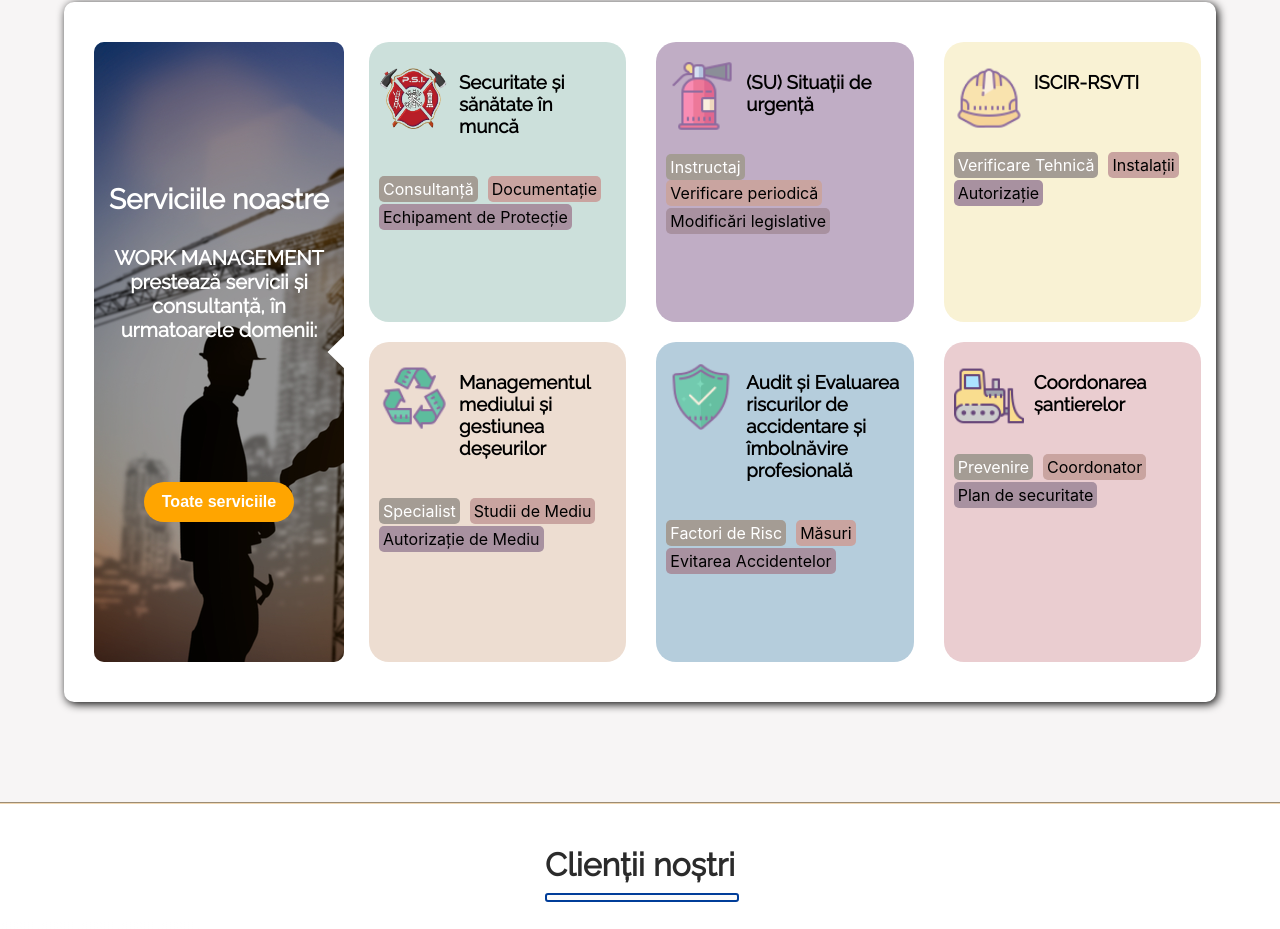
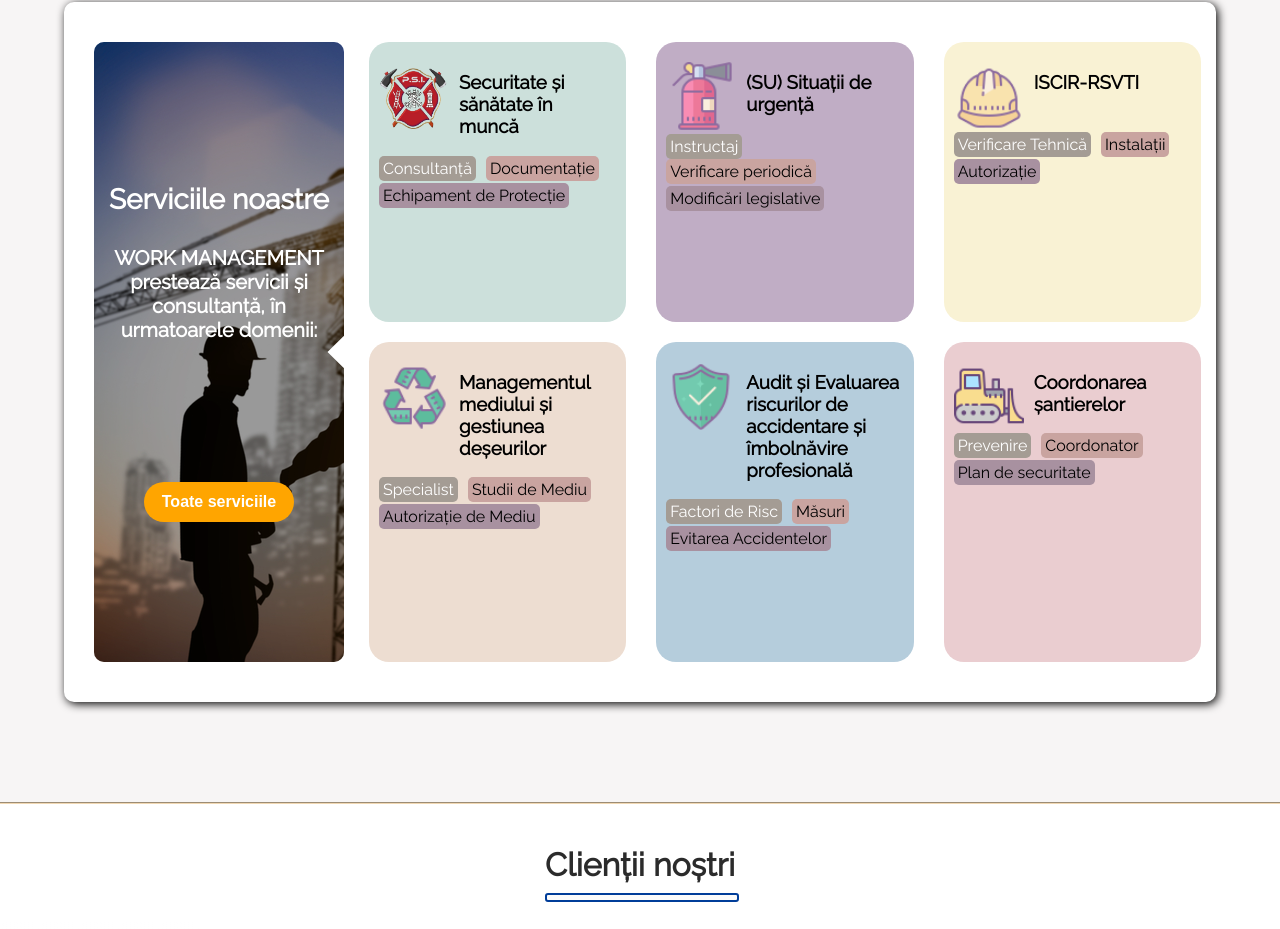
Before and after one commit to bmarcu13/work-management-website, a React (Create React App) app: page / in a window 1280 px wide. Shown: the part 1054-1983 px from the top of the page. Built offline with nearby package versions, Linux system fonts and the light colour scheme; grey boxes are pictures that could not be loaded.

Commit message:
replaced keywords divs with p's

```diff
--- a/src/Components/ServicesMainPage/ServicesMainPage.css
+++ b/src/Components/ServicesMainPage/ServicesMainPage.css
@@ -74,12 +74,12 @@
     flex-wrap: wrap;
     flex-direction: row;
     position: relative;
-    margin-top: 20px;
 }
 
 .key-word-card {
     padding: 3px 4px 3px 4px;
     border-radius: 5px;
+    margin: 0;
 }
 .our-services-btn:hover {
     cursor: pointer;
--- a/src/Components/ServicesMainPage/ServicesMainPage.js
+++ b/src/Components/ServicesMainPage/ServicesMainPage.js
@@ -32,7 +32,15 @@ export default function ServicesMainPage() {
                             margin: "auto",
                         }}
                     >
-                        <h2 style={{ color: "white", margin: "auto", marginBottom:'20px', fontSize:'28px', fontWeight:'bold'}}>
+                        <h2
+                            style={{
+                                color: "white",
+                                margin: "auto",
+                                marginBottom: "20px",
+                                fontSize: "28px",
+                                fontWeight: "bold",
+                            }}
+                        >
                             Serviciile noastre
                         </h2>
                         <p
@@ -40,11 +48,12 @@ export default function ServicesMainPage() {
                                 color: "white",
                                 margin: "10px 20px auto",
                                 textAlign: "center",
-                                fontSize:'20px',
-                                fontWeight:'bold'
+                                fontSize: "20px",
+                                fontWeight: "bold",
                             }}
                         >
-                            WORK MANAGEMENT prestează servicii și consultanță, în urmatoarele domenii:
+                            WORK MANAGEMENT prestează servicii și consultanță,
+                            în urmatoarele domenii:
                         </p>
                     </div>
                     <button
@@ -55,7 +64,7 @@ export default function ServicesMainPage() {
                             height: "40px",
                             backgroundColor: "orange",
                             borderRadius: "20px",
-                            border:'none',
+                            border: "none",
                             fontSize: "16px",
                             fontWeight: "bold",
                             color: "white",
@@ -98,7 +107,7 @@ const Card = ({ cardData }) => {
                 <h3 style={{ marginLeft: "10px" }}>{cardData.name}</h3>
             </div>
             <div className="key-words">
-                <div
+                <p
                     className="key-word-card"
                     style={{
                         backgroundColor: "#a49c94",
@@ -107,14 +116,14 @@ const Card = ({ cardData }) => {
                     }}
                 >
                     {cardData.keyword1}
-                </div>
-                <div
+                </p>
+                <p
                     className="key-word-card"
                     style={{ marginRight: "10px", backgroundColor: "#c9a4a0" }}
                 >
                     {cardData.keyword2}
-                </div>
-                <div
+                </p>
+                <p
                     className="key-word-card"
                     style={{
                         marginTop: "2px",
@@ -123,7 +132,7 @@ const Card = ({ cardData }) => {
                     }}
                 >
                     {cardData.keyword3}
-                </div>
+                </p>
             </div>
         </div>
     );
```
